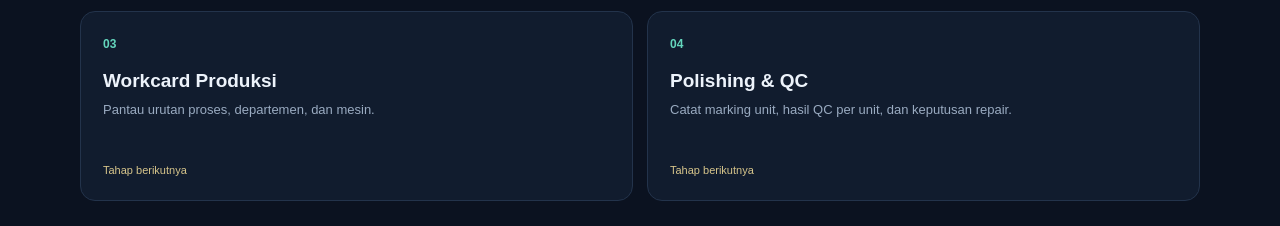
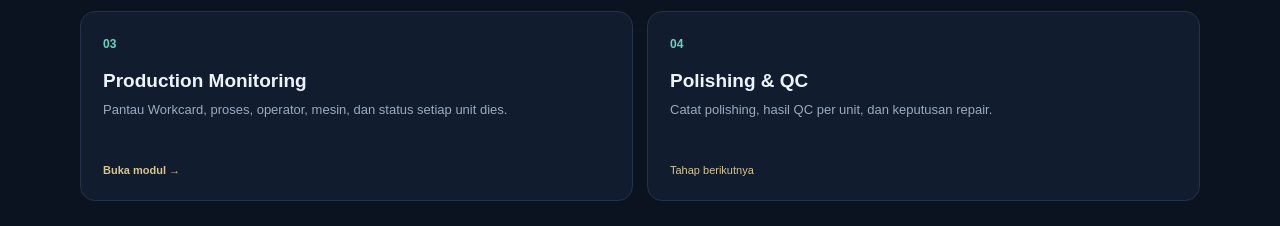
Before and after one commit to maverickfast19-boop/dpcs-production-system, a Next.js app: page / in a window 1280 px wide. Shown: the part 1494-1720 px from the top of the page. Built offline with nearby package versions, Linux system fonts and the light colour scheme; no server answers; the database is empty.

Commit message:
Link Production Monitoring module from dashboard

```diff
--- a/src/app/page.tsx
+++ b/src/app/page.tsx
@@ -12,18 +12,18 @@ const modules = [
     number: "02",
     title: "Control Number & Dies",
     description: "Kelola spesifikasi, revisi, dan unit fisik setiap dies.",
-    status: "Tahap berikutnya",
+    status: "Buka modul",
   },
   {
     number: "03",
-    title: "Workcard Produksi",
-    description: "Pantau urutan proses, departemen, dan mesin.",
-    status: "Tahap berikutnya",
+    title: "Production Monitoring",
+    description: "Pantau Workcard, proses, operator, mesin, dan status setiap unit dies.",
+    status: "Buka modul",
   },
   {
     number: "04",
     title: "Polishing & QC",
-    description: "Catat marking unit, hasil QC per unit, dan keputusan repair.",
+    description: "Catat polishing, hasil QC per unit, dan keputusan repair.",
     status: "Tahap berikutnya",
   },
 ];
@@ -83,7 +83,10 @@ export default function Home() {
               <span className="module-number">{module.number}</span>
               <h3>{module.title}</h3>
               <p>{module.description}</p>
-              {module.number === "01" ? <a className="module-status module-action" href="/orders">{module.status} →</a> : module.number === "02" ? <a className="module-status module-action" href="/dies">Buka modul →</a> : <span className="module-status">{module.status}</span>}
+              {module.number === "01" ? <a className="module-status module-action" href="/orders">{module.status} →</a> :
+               module.number === "02" ? <a className="module-status module-action" href="/dies">{module.status} →</a> :
+               module.number === "03" ? <a className="module-status module-action" href="/production">{module.status} →</a> :
+               <span className="module-status">{module.status}</span>}
             </article>
           ))}
         </div>
```
